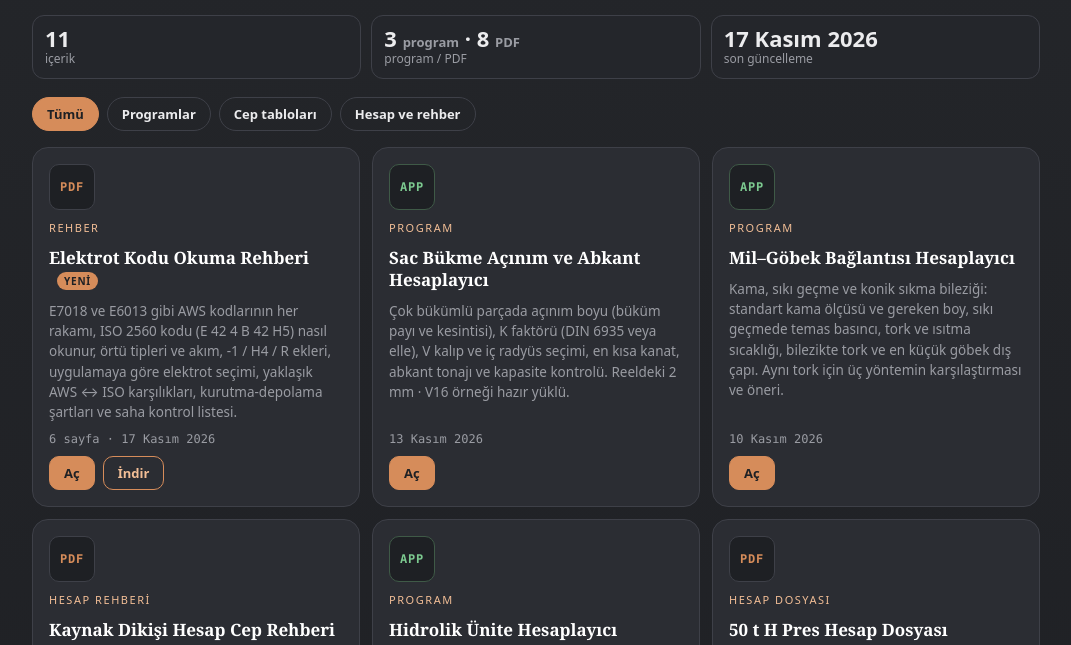
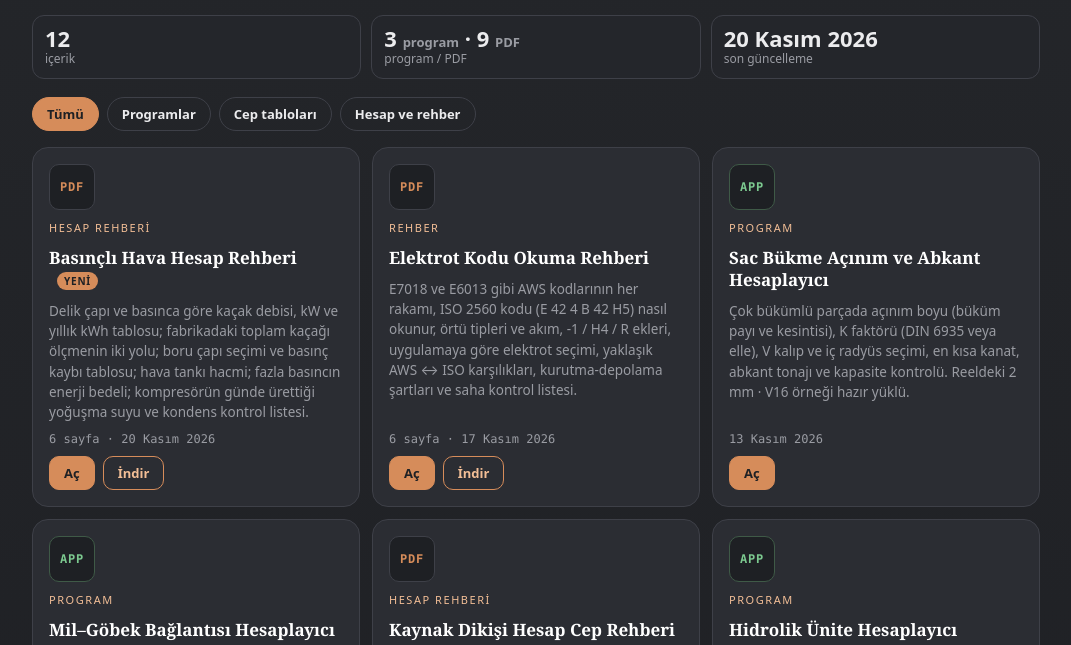
Before and after one commit to teknikmekanik/Abone, a plain HTML site: page index.html in a window 1280 px wide. Shown: the part 155-800 px from the top of the page, without its empty margins (104-1175 px from the left). Drawn offline with Linux system fonts and the light colour scheme.

Commit message:
Add files via upload

```diff
--- a/index.html
+++ b/index.html
@@ -74,9 +74,9 @@ h2{font:700 15px Georgia,"Times New Roman",serif;color:var(--cop2);margin:28px 0
   <p class="lead">PROGRAMLAR · TABLOLAR · REHBERLER</p>
 
   <div class="stats">
-    <div class="stat"><b>11</b>içerik</div>
-    <div class="stat"><b>3 <small>program</small> · 8 <small>PDF</small></b>program / PDF</div>
-    <div class="stat"><b>17 Kasım 2026</b>son güncelleme</div>
+    <div class="stat"><b>12</b>içerik</div>
+    <div class="stat"><b>3 <small>program</small> · 9 <small>PDF</small></b>program / PDF</div>
+    <div class="stat"><b>20 Kasım 2026</b>son güncelleme</div>
   </div>
 
   <div class="chips" role="group" aria-label="Filtre">
@@ -90,8 +90,20 @@ h2{font:700 15px Georgia,"Times New Roman",serif;color:var(--cop2);margin:28px 0
 
     <article class="card" data-k="rehber">
       <div class="ic pdf">PDF</div>
+      <div class="kind">Hesap rehberi</div>
+      <div class="title">Basınçlı Hava Hesap Rehberi<span class="new">YENİ</span></div>
+      <p class="desc">Delik çapı ve basınca göre kaçak debisi, kW ve yıllık kWh tablosu; fabrikadaki toplam kaçağı ölçmenin iki yolu; boru çapı seçimi ve basınç kaybı tablosu; hava tankı hacmi; fazla basıncın enerji bedeli; kompresörün günde ürettiği yoğuşma suyu ve kondens kontrol listesi.</p>
+      <div class="meta">6 sayfa · 20 Kasım 2026</div>
+      <div class="btns">
+        <a class="btn main" href="basincli-hava.pdf" target="_blank" rel="noopener">Aç</a>
+        <a class="btn" href="basincli-hava.pdf" download>İndir</a>
+      </div>
+    </article>
+
+    <article class="card" data-k="rehber">
+      <div class="ic pdf">PDF</div>
       <div class="kind">Rehber</div>
-      <div class="title">Elektrot Kodu Okuma Rehberi<span class="new">YENİ</span></div>
+      <div class="title">Elektrot Kodu Okuma Rehberi</div>
       <p class="desc">E7018 ve E6013 gibi AWS kodlarının her rakamı, ISO 2560 kodu (E 42 4 B 42 H5) nasıl okunur, örtü tipleri ve akım, -1 / H4 / R ekleri, uygulamaya göre elektrot seçimi, yaklaşık AWS ↔ ISO karşılıkları, kurutma-depolama şartları ve saha kontrol listesi.</p>
       <div class="meta">6 sayfa · 17 Kasım 2026</div>
       <div class="btns">
@@ -221,6 +233,7 @@ h2{font:700 15px Georgia,"Times New Roman",serif;color:var(--cop2);margin:28px 0
 
   <h2>Güncellemeler</h2>
   <ul class="log">
+    <li><b>20 Kasım</b> · Basınçlı Hava Hesap Rehberi</li>
     <li><b>17 Kasım</b> · Elektrot Kodu Okuma Rehberi</li>
     <li><b>13 Kasım</b> · Sac Bükme Açınım ve Abkant Hesaplayıcı</li>
     <li><b>10 Kasım</b> · Mil–Göbek Bağlantısı Hesaplayıcı (kama, sıkı geçme, konik bilezik)</li>
```
